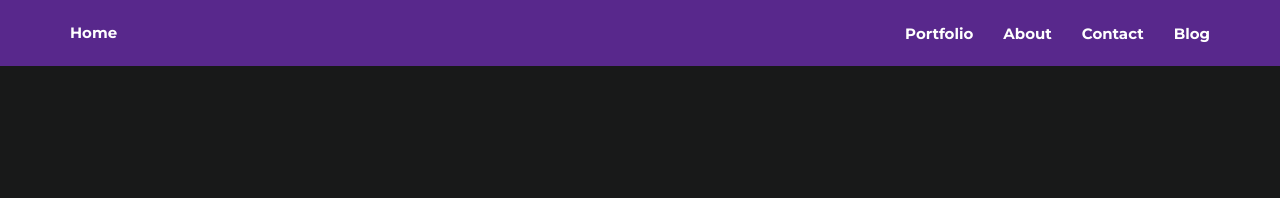
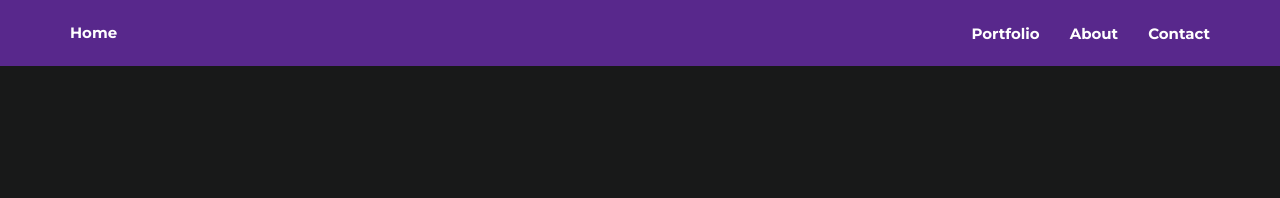
Before and after one commit to aucarte/drafts, a Jekyll site: the page built from _posts/2014-07-18-project-1.markdown, in a window 1280 px wide. Shown: the top 198 px of the page. Built offline with Jekyll 4.4.1, drawn with Linux system fonts in a browser that asks for light colours.

Commit message:
update portfolio files

```diff
--- a/_includes/nav.html
+++ b/_includes/nav.html
@@ -24,16 +24,16 @@
                     </li>
 
                     <li class="page-scroll">
-                        <a class="nav-link js-scroll-trigger" data-target="/about" data-target="/about" href="{{site.github.url}}/about">About</a>
+                        <a data-target="/about" data-target="/about" href="{{site.github.url}}/about">About</a>
                     </li>
 
                     <li class="page-scroll">
                         <a href="/pages/about.md">Contact</a>
                     </li>
 
-                    <li class="page-scroll">
+<!--                     <li class="page-scroll">
                         <a class="nav-link js-scroll-trigger" data-target="/about" href="{{site.github.url}}/about">Blog</a>
-                    </li>
+                    </li> -->
 
 
                 </ul>
```
